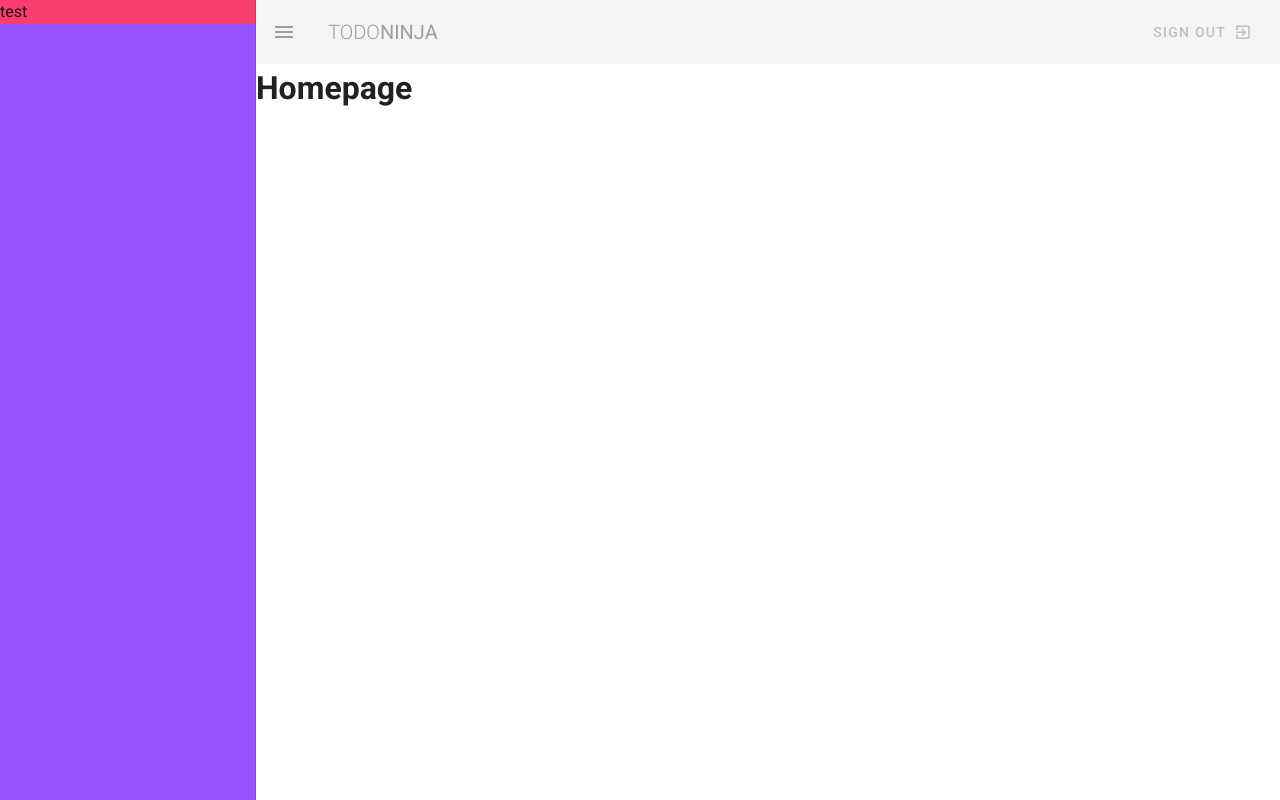
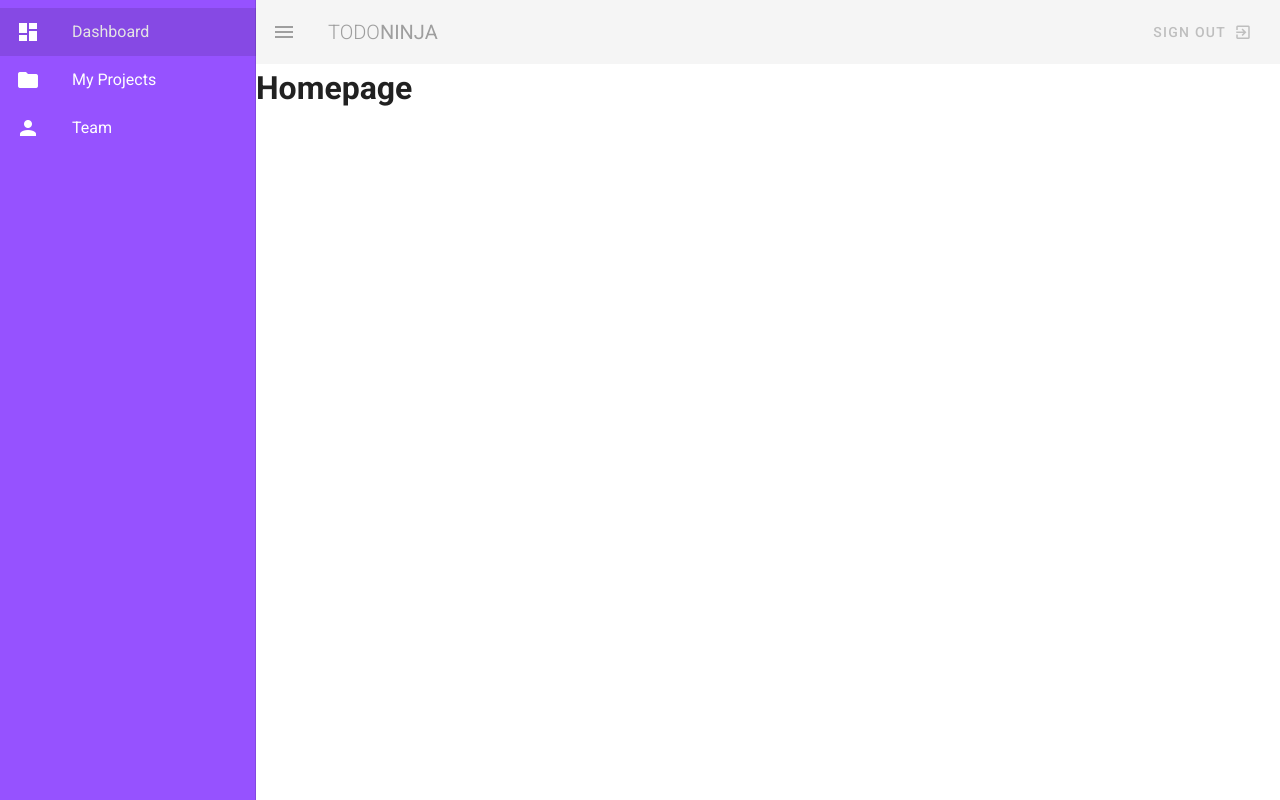
Before and after one commit to KlaytonJr/todo-ninja-vuetify, a Vue app: page / in a window 1280 px wide. Both pictures are taken after a click on the button 28 px from the left and 32 px from the top of the page. Built offline with nearby package versions, Linux system fonts and the light colour scheme.

Commit message:
Informations: 	- Lists

```diff
--- a/src/components/Navbar.vue
+++ b/src/components/Navbar.vue
@@ -16,7 +16,16 @@
         </v-app-bar>
 
         <v-navigation-drawer v-model="drawer" app class="primary">
-            <p class="error">test</p>
+            <v-list>
+                <v-list-item v-for="link in links" :key="link.text" router :to="link.route">
+                    <v-list-item-action>
+                        <v-icon class="white--text">{{ link.icon }}</v-icon>
+                    </v-list-item-action>
+                    <v-list-item-content>
+                        <v-list-item-title class="white--text">{{ link.text }}</v-list-item-title>
+                    </v-list-item-content>
+                </v-list-item>
+            </v-list>
         </v-navigation-drawer>
     </nav>
 </template>
@@ -27,7 +36,12 @@
 
     data() {
         return {
-            drawer: false
+            drawer: false,
+            links: [
+                { icon: 'mdi-view-dashboard', text: 'Dashboard', route: '/'},
+                { icon: 'mdi-folder', text: 'My Projects', route: '/projects'},
+                { icon: 'mdi-account', text: 'Team', route: '/team'},
+            ]
         }
     }
 }
```
